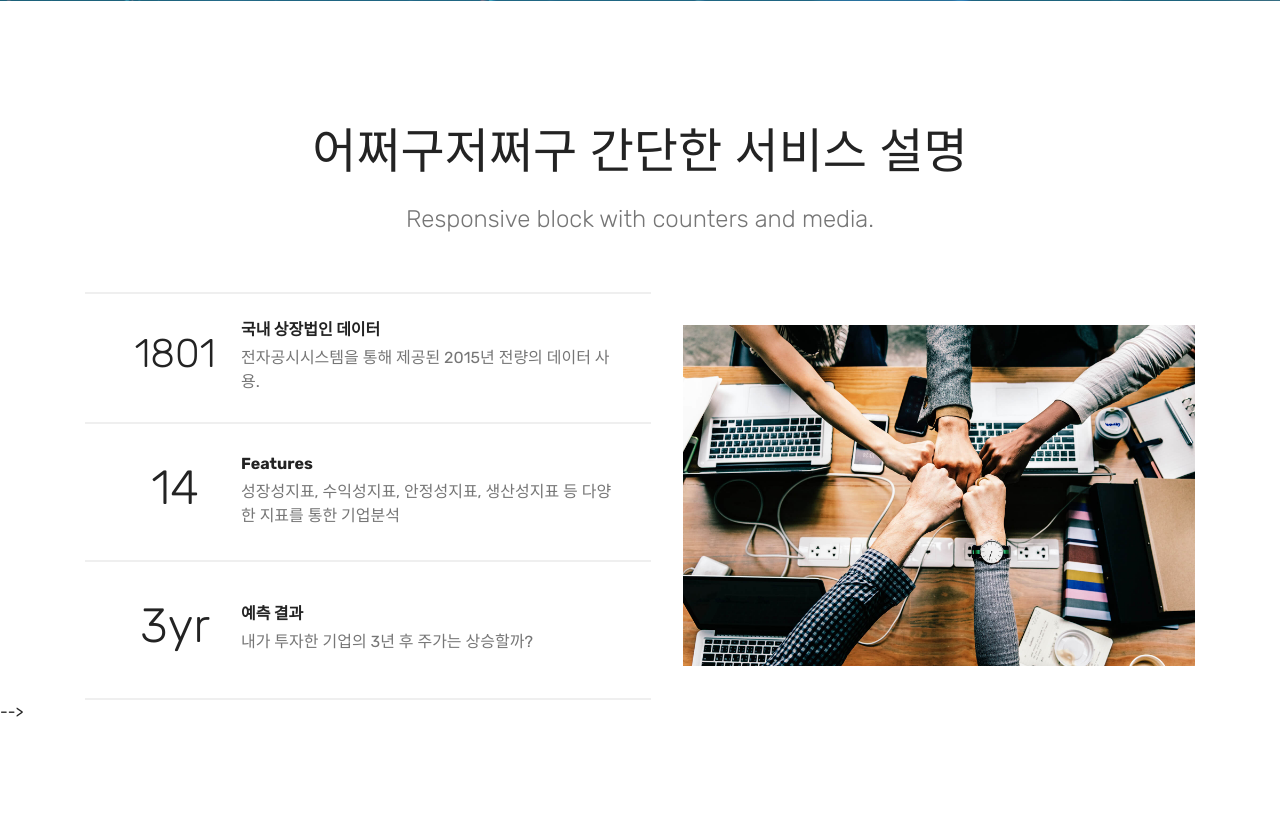
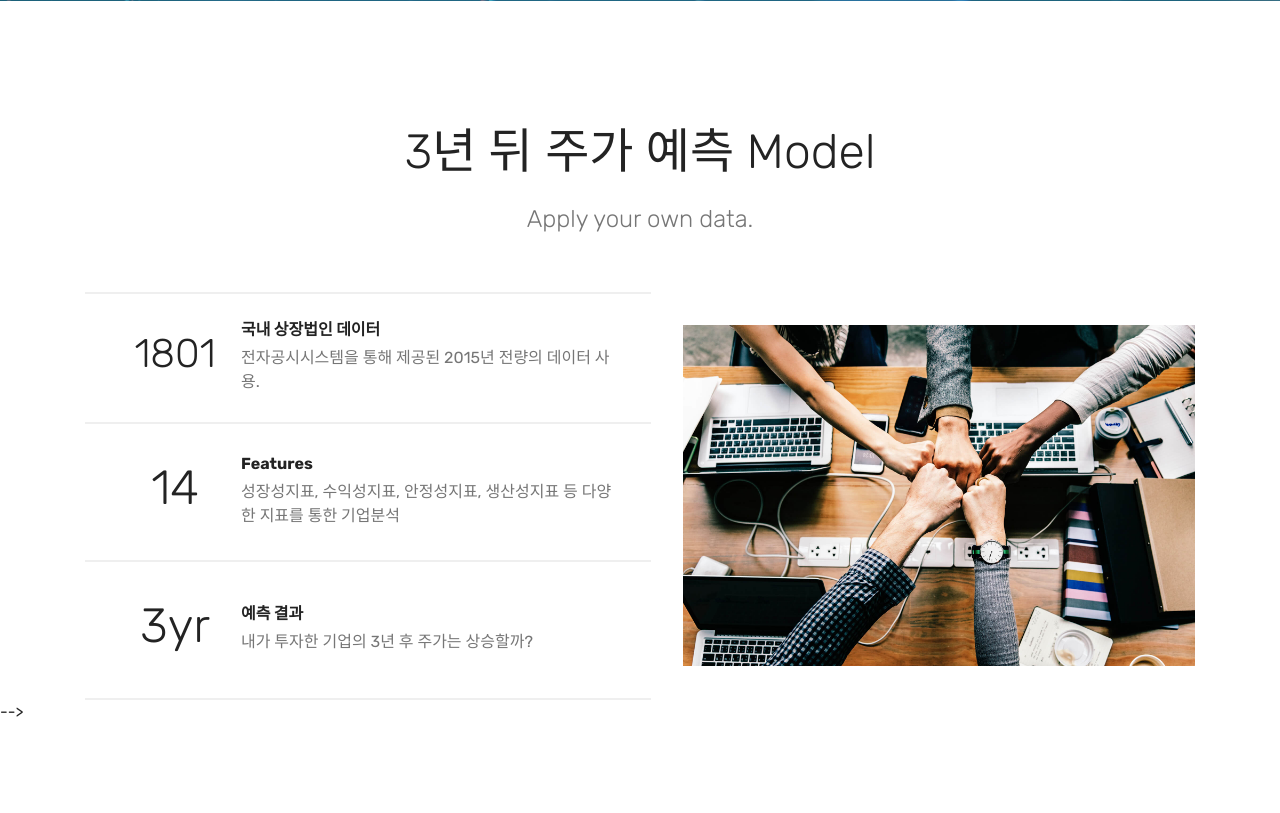
Before and after one commit to marzhira/django_final, a Django app: page /gazua/ in a window 1280 px wide. Shown: the part 516-1329 px from the top of the page. Run offline with Django 3.2, Linux system fonts and the light colour scheme; some libraries are stand-ins or nearby versions; some web fonts are replaced.

Commit message:
first commit

```diff
--- a/gazua/templates/main/first_view.html
+++ b/gazua/templates/main/first_view.html
@@ -107,9 +107,9 @@
 
     <div class="container pt-4 mt-2">
         <h2 class="mbr-section-title pb-3 align-center mbr-fonts-style display-2">
-                    어쩌구저쩌구 간단한 서비스 설명</h2>
+                    3년 뒤 주가 예측 Model</h2>
         <h3 class="mbr-section-subtitle pb-5 align-center mbr-fonts-style display-5">
-            Responsive block with counters and media.
+            Apply your own data.
         </h3>
         <div class="media-container-row">
             <div class="media-block m-auto" style="width: 49%;">
```
